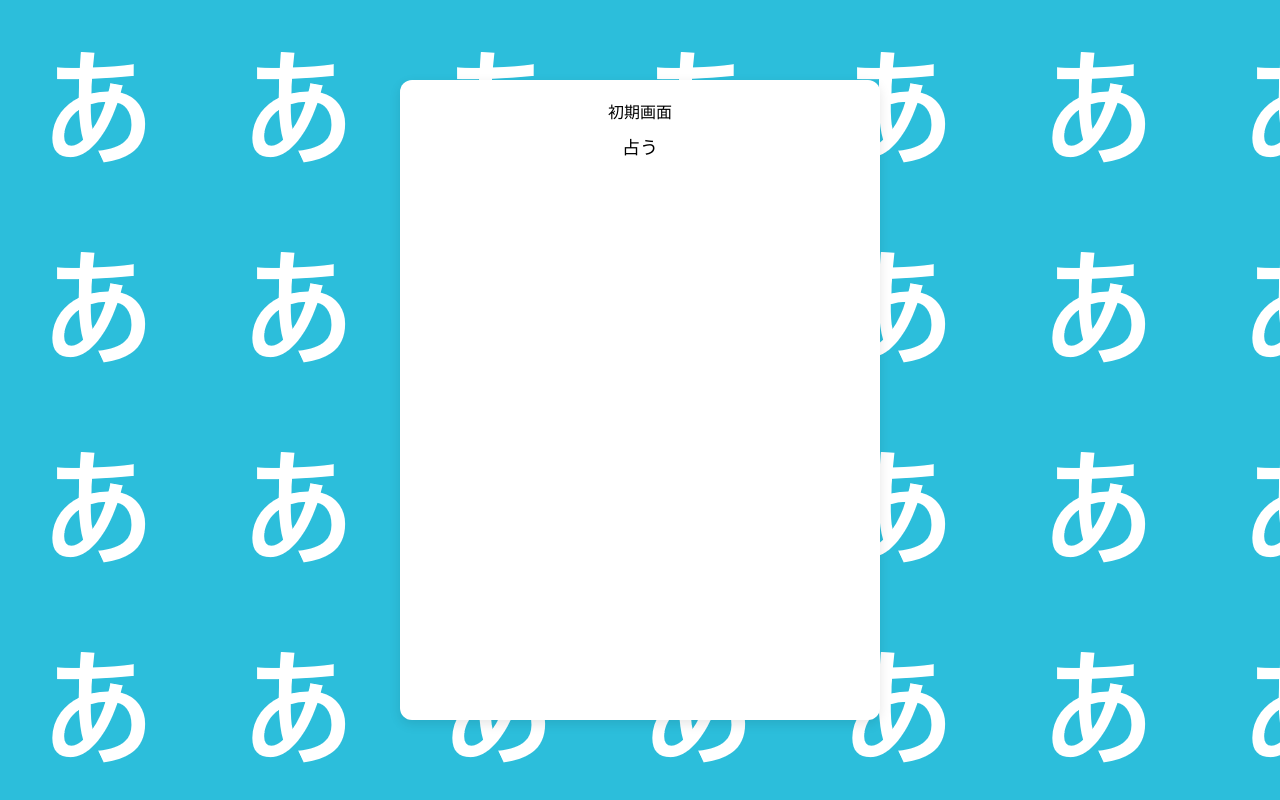
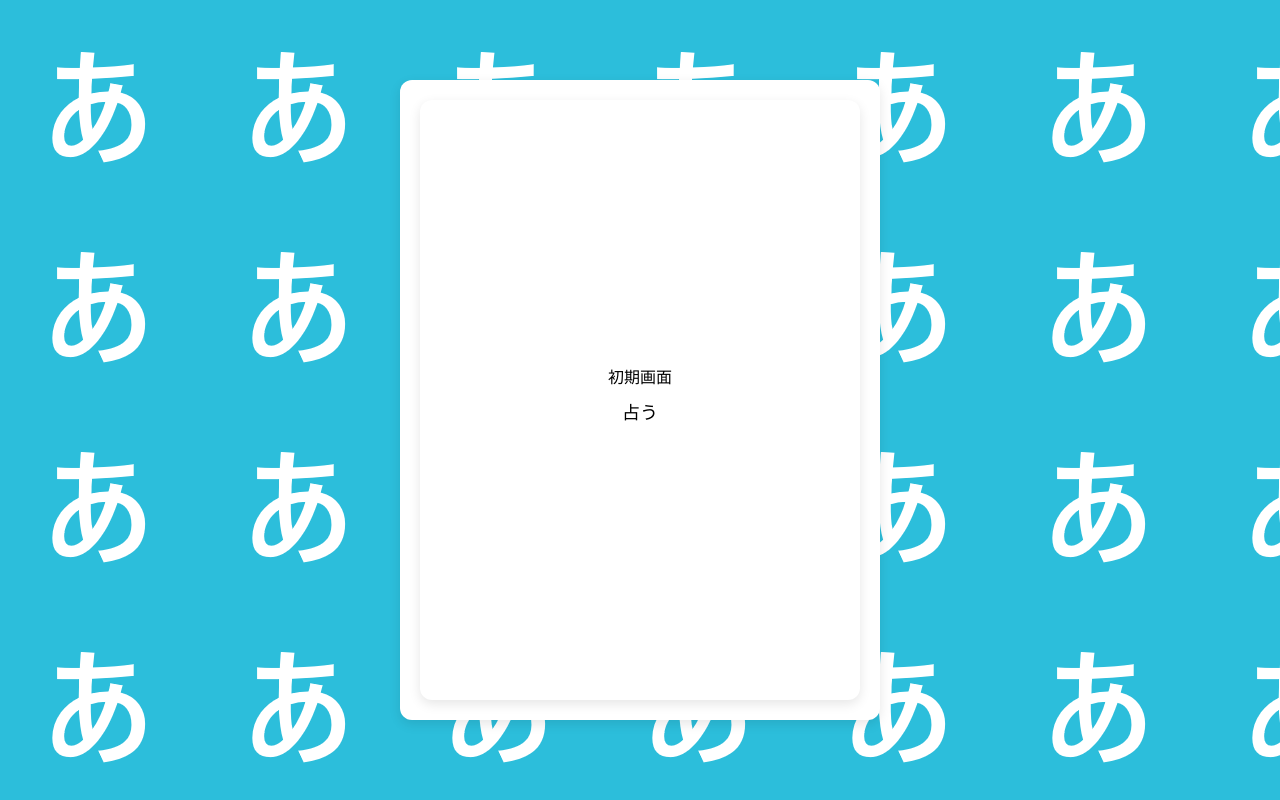
Before and after one commit to KofuriJunya/Aomikuji, a Next.js app in the folder my-app/: page / in a window 1280 px wide. Built offline with nearby package versions, Linux system fonts and the light colour scheme.

Commit message:
CSS・デザイン調整12

```diff
--- a/my-app/app/globals.css
+++ b/my-app/app/globals.css
@@ -37,7 +37,7 @@
 
   display: flex;
   flex-direction: column;
-  justify-content: flex-start;
+  justify-content: center;
   align-items: center;     /* ← 横方向の中央寄せ */
 
   overflow: hidden;        /* ← はみ出し防止 */
--- a/my-app/app/page.tsx
+++ b/my-app/app/page.tsx
@@ -37,7 +37,9 @@ export default function App() {
   };
 
   return (
-    <div style={{ textAlign: "center" }}>
+    <div className="app-container">
+      <div className="content-wrapper">
+        <div style={{ textAlign: "center" , width: "100%" }}>
           {page === "start" && (
             <>
               <h1>初期画面</h1>
@@ -58,7 +60,7 @@ export default function App() {
           )}
 
           {page === "result" && result && (
-        <div className="content-wrapper">
+            <>
               <h1>抽選結果</h1>
 
               {/* テスト領域 */}
@@ -89,9 +91,10 @@ export default function App() {
                 allow="accelerometer; autoplay; clipboard-write; encrypted-media; gyroscope; picture-in-picture"
                 allowFullScreen
               ></iframe>
+            </>
+          )}
         </div>
-      )}
-
       </div>
-  );
+    </div>
+  )
 }
```
Lines whose indentation alone changed are shown as unchanged.
